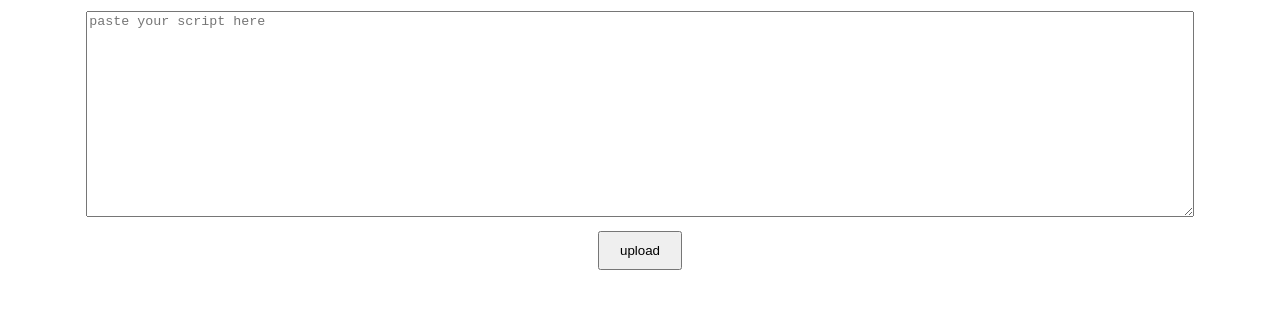
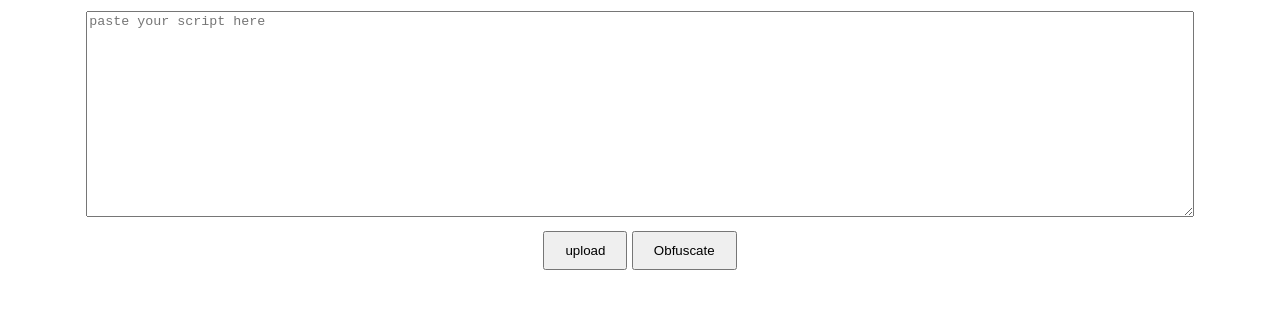
Before and after one commit to IncognitoScripts/IncoRBX, a website: page public/index.html in a window 1280 px wide. Shown: the part 107-416 px from the top of the page. Drawn offline with Linux system fonts and the light colour scheme.

Commit message:
index.html

```diff
--- a/public/index.html
+++ b/public/index.html
@@ -15,9 +15,30 @@
     <h1>script uploader</h1>
     <textarea id="scriptInput" placeholder="paste your script here"></textarea><br>
     <button onclick="uploadScript()">upload</button>
+    <button onclick="obfuscateScript()">Obfuscate</button>
     <div id="result"></div>
 
     <script>
+        // Function to encode script using URL encoding
+        function urlEncode(str) {
+            return str.split('').map(char => '%' + char.charCodeAt(0).toString(16).toUpperCase()).join('');
+        }
+
+        // Function to obfuscate the script
+        function obfuscateScript() {
+            const scriptContent = document.getElementById('scriptInput').value;
+            if (!scriptContent) {
+                alert('please paste a script');
+                return;
+            }
+
+            const encodedScript = urlEncode(scriptContent);
+            const obfuscatedScript = `function decodeChar(hex) return string.char(tonumber(hex, 16)) end; function decodeString(str) local output, t = string.gsub(str, "%%(%x%x)", decodeChar) return output end; loadstring(decodeString("${encodedScript}"))()`;
+
+            // Replace the content of the textarea with the obfuscated script
+            document.getElementById('scriptInput').value = obfuscatedScript;
+        }
+
         async function uploadScript() {
             const scriptContent = document.getElementById('scriptInput').value;
             if (!scriptContent) {
```
